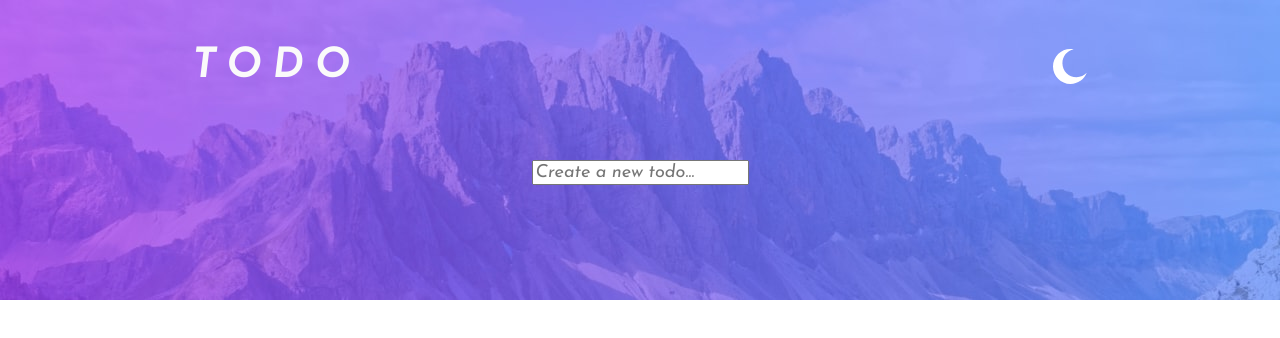
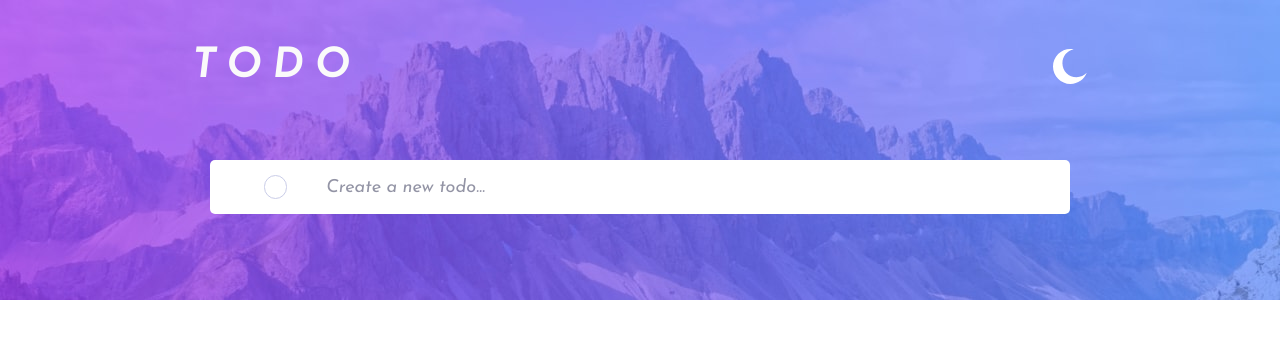
Before and after one commit to NastaranMO/todo, a React (Create React App) app: page / in a window 1280 px wide. Shown: the top 338 px of the page. Built offline with nearby package versions, Linux system fonts and the light colour scheme.

Commit message:
add style for input compoent

```diff
--- a/src/App.scss
+++ b/src/App.scss
@@ -20,10 +20,9 @@ main {
 
 .todo {
   position: fixed;
-  top: 7rem;
+  top: 8rem;
   width: 90vw;
   margin-inline: 5vw;
-  // background-color: red;
   display: flex;
   flex-direction: column;
   align-items: center;
@@ -35,5 +34,6 @@ main {
   @media (min-width: 1400px) {
     width: 50vw;
     margin-inline: 25vw;
+    height: 64px;
   }
 }
--- a/src/components/InputField/index.scss
+++ b/src/components/InputField/index.scss
@@ -1,26 +1,46 @@
-// .form {
-//   display: flex;
-//   width: 85%;
-//   align-items: center;
-//   margin: 0 auto;
-//   border-radius: 5px;
-//   border: 1px solid #e3e4f1;
-//   height: 48px;
-// }
-// .form__input {
-//   color: #9495a5;
-//   border: none;
-// }
-// .form__input::placeholder {
-//   color: #9495a5;
-// }
-// .form__input:focus {
-//   outline: none;
-// }
-// .form__circle {
-//   width: 26px;
-//   height: 26px;
-//   border-radius: 50px;
-//   border: 1px solid #e3e4f1;
-//   margin: 10px;
-// }
+@import '../../colors.scss';
+.form {
+  width: 90%;
+  padding-left: 6%;
+  background-color: white;
+  display: flex;
+  justify-content: space-between;
+  align-items: center;
+  border-radius: 5px;
+  height: 3em;
+  @media (min-width: 1400px) {
+    padding-left: 4%;
+    height: 4em;
+  }
+
+  input {
+    width: 90%;
+    border: none;
+    // background-color: red;
+    @media (min-width: 800px) {
+      width: 92%;
+    }
+  }
+
+  input::placeholder {
+    color: $dark-grayish-blue;
+  }
+
+  input:focus {
+    outline: none;
+  }
+
+  div {
+    width: 10%;
+    // background-color: green;
+    @media (min-width: 800px) {
+      width: 5%;
+    }
+    .circle {
+      border: 1px solid $light-grayish-blue;
+      border-radius: 50px;
+      width: 1.2em;
+      height: 1.2em;
+    }
+  }
+}
--- a/src/components/InputField/index.tsx
+++ b/src/components/InputField/index.tsx
@@ -21,9 +21,10 @@ const Index = ({ addTodos }: Props) => {
 
   return (
     <form className='form' onSubmit={submitHandler}>
-      <div className='form__circle'></div>
+      <div>
+        <div className='circle'></div>
+      </div>
       <input
-        // className='form__input'
         value={todo}
         onChange={(e) => setTodo(e.target.value)}
         placeholder='Create a new todo...'
```
